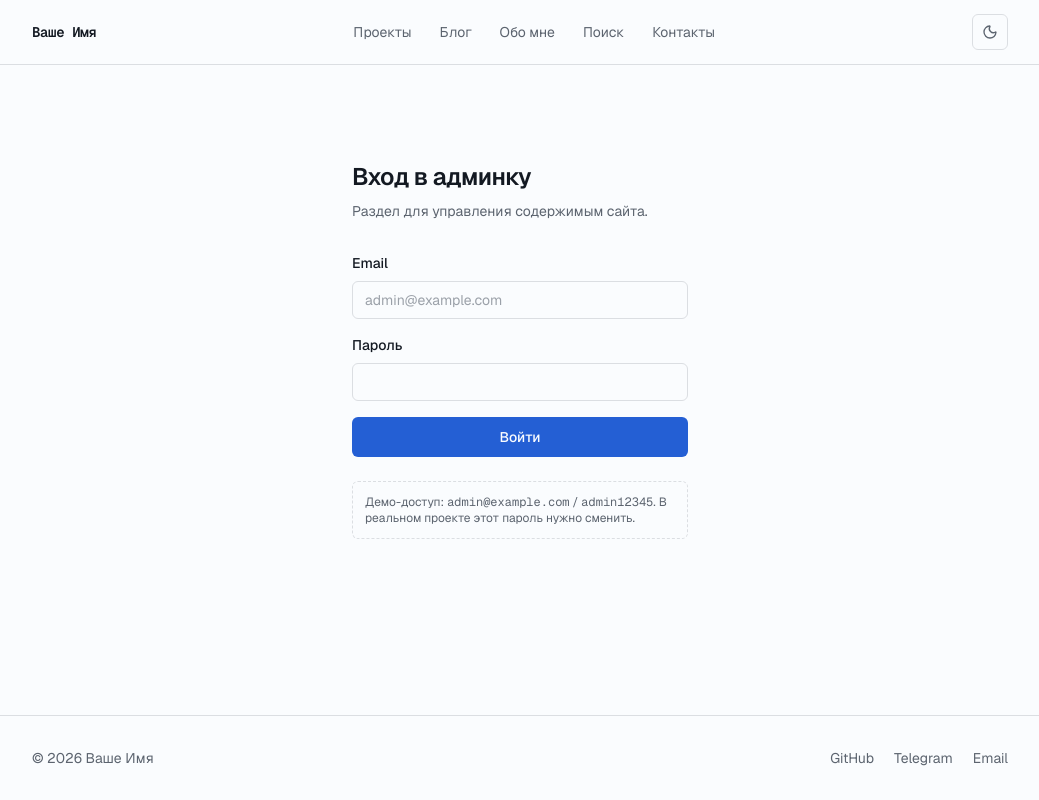
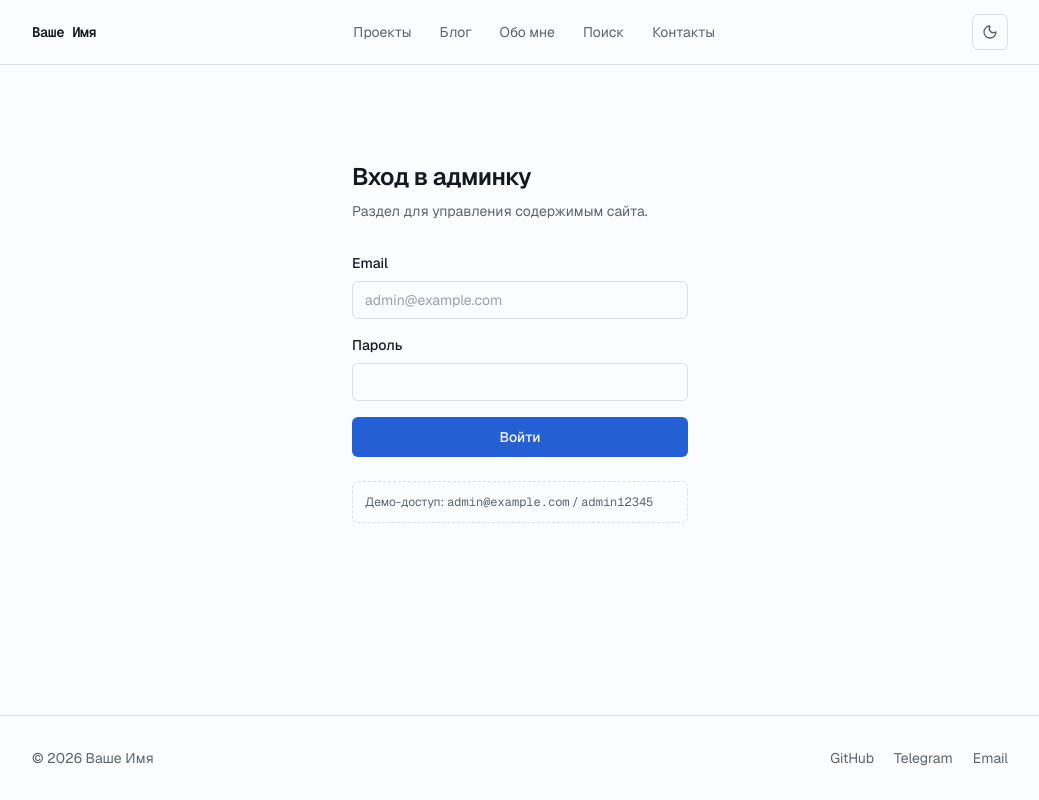
Before and after one commit to DenisPilich/portfolio-cms, a Next.js app: page /login in a window 1280 px wide. Shown: the whole page, without its empty margins (120-1159 px from the left). Built offline with nearby package versions, Linux system fonts and the light colour scheme; no server answers.

Commit message:
fix(security): hide demo credentials on login page outside development

```diff
--- a/src/app/login/page.tsx
+++ b/src/app/login/page.tsx
@@ -26,11 +26,17 @@ export default async function LoginPage() {
         <LoginForm />
       </div>
 
-      <p className="mt-6 rounded-md border border-dashed border-border p-3 text-xs text-muted-foreground">
-        Демо-доступ: <span className="font-mono">admin@example.com</span> /{" "}
-        <span className="font-mono">admin12345</span>. В реальном проекте этот
-        пароль нужно сменить.
-      </p>
+      {/*
+        Подсказка с демо-доступом нужна только при локальном запуске.
+        В продакшене она превратилась бы в готовую инструкцию для того,
+        кто захочет войти в админку, поэтому там не показывается вовсе.
+      */}
+      {process.env.NODE_ENV === "development" && (
+        <p className="mt-6 rounded-md border border-dashed border-border p-3 text-xs text-muted-foreground">
+          Демо-доступ: <span className="font-mono">admin@example.com</span> /{" "}
+          <span className="font-mono">admin12345</span>
+        </p>
+      )}
     </div>
   );
 }
```
